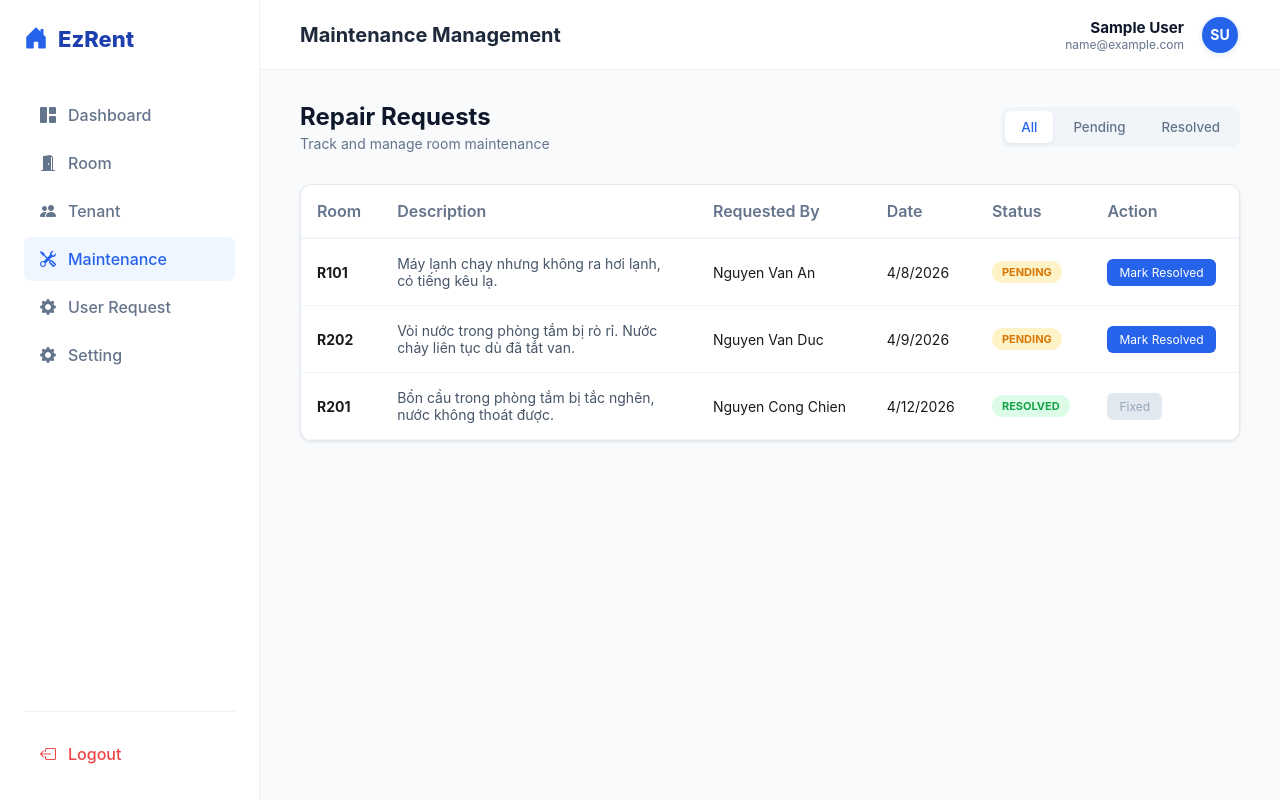
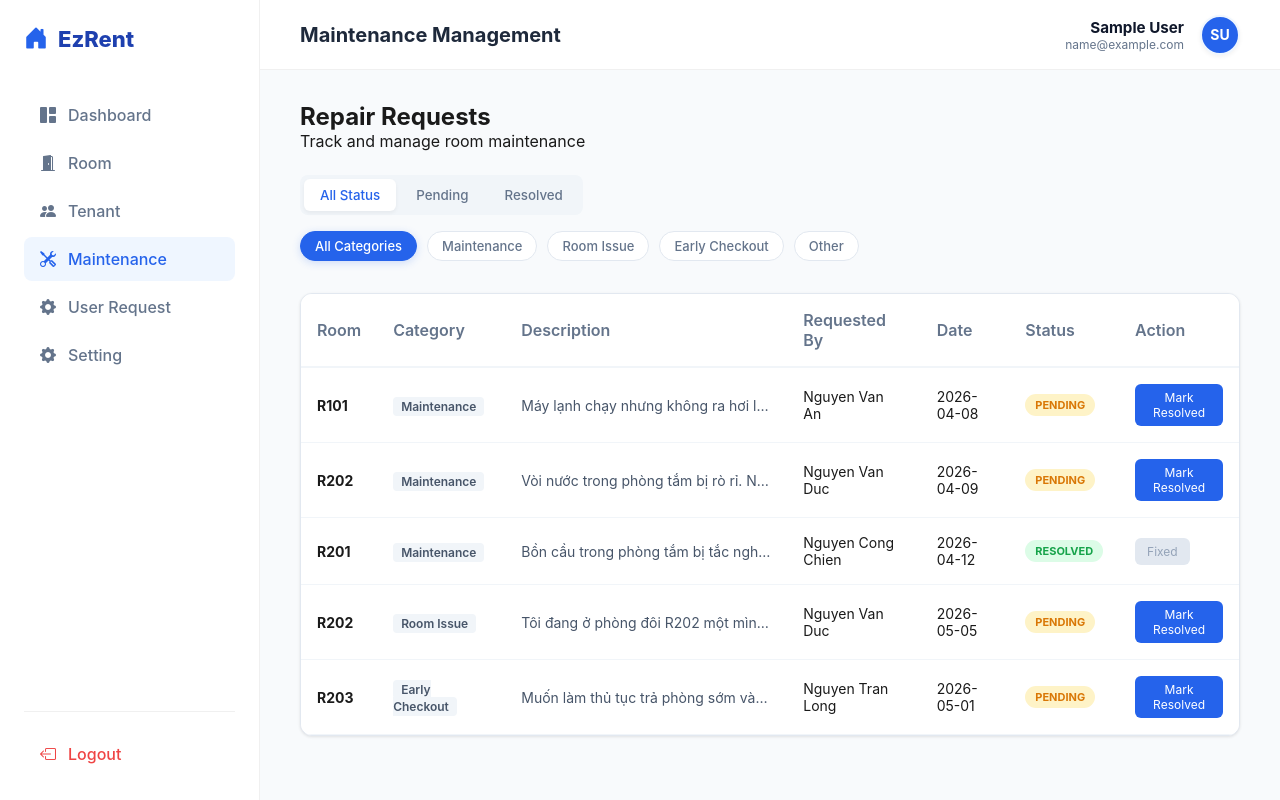
Before and after one commit to Gnoud34/EzRent, a React (Vite) app: page /maintenance in a window 1280 px wide. Built offline with nearby package versions, Linux system fonts and the light colour scheme; sample sign-in values are in the browser's storage.

Commit message:
update mock data and maintenances

```diff
--- a/src/data/mockdata.json
+++ b/src/data/mockdata.json
@@ -130,7 +130,7 @@
             "capacity": 2,
             "area": 30,
             "floor": 2,
-            "status": "occupied",
+            "status": "available",
             "amenities": [
                 "Giường",
                 "Tủ quần áo",
@@ -140,8 +140,7 @@
             ],
             "notes": "Double room with AC",
             "tenantIds": [
-                "4",
-                "6"
+                "4"
             ]
         },
         {
@@ -159,7 +158,9 @@
             ],
             "status": "available",
             "notes": "Single room",
-            "tenantIds": []
+            "tenantIds": [
+                "6"
+            ]
         },
         {
             "id": "8",
@@ -268,7 +269,7 @@
         {
             "id": "1",
             "roomNumber": "R101",
-            "title": "Điều hòa bị hỏng, không làm lạnh được",
+            "title": "Maintenance",
             "description": "Máy lạnh chạy nhưng không ra hơi lạnh, có tiếng kêu lạ.",
             "status": "pending",
             "createdAt": "2026-04-08",
@@ -277,7 +278,7 @@
         {
             "id": "2",
             "roomNumber": "R202",
-            "title": "Vòi nước bị rò rỉ",
+            "title": "Maintenance",
             "description": "Vòi nước trong phòng tắm bị rò rỉ. Nước chảy liên tục dù đã tắt van.",
             "status": "pending",
             "createdAt": "2026-04-09",
@@ -286,11 +287,29 @@
         {
             "id": "3",
             "roomNumber": "R201",
-            "title": "Bồn cầu bị tắc nghẽn",
+            "title": "Maintenance",
             "description": "Bồn cầu trong phòng tắm bị tắc nghẽn, nước không thoát được.",
             "status": "resolved",
             "createdAt": "2026-04-12",
             "createdBy": "3"
+        },
+        {
+            "id": "401",
+            "roomNumber": "R202",
+            "title": "Room Issue",
+            "description": "Tôi đang ở phòng đôi R202 một mình và muốn đăng ký ở ghép một mình (không nhận thêm người mới) để đảm bảo riêng tư. Vui lòng phản hồi chi phí chênh lệch.",
+            "status": "pending",
+            "createdAt": "2026-05-05",
+            "createdBy": "4"
+        },
+        {
+            "id": "4",
+            "roomNumber": "R203",
+            "title": "Early Checkout",
+            "description": "Muốn làm thủ tục trả phòng sớm vào cuối tháng sau.",
+            "status": "pending",
+            "createdAt": "2026-05-01",
+            "createdBy": "6"
         }
     ]
 }
--- a/src/pages/Maintenances/Maintenances.css
+++ b/src/pages/Maintenances/Maintenances.css
@@ -100,3 +100,75 @@
     padding: 40px;
     color: #94a3b8;
 }
+/* Thêm/Sửa vào Maintenances.css */
+
+.section-header-main {
+    margin-bottom: 2rem;
+}
+
+.filters-container {
+    margin-top: 1.5rem;
+    display: flex;
+    flex-direction: column;
+    gap: 1rem;
+}
+
+/* Style cho các Tag Category */
+.category-tags {
+    display: flex;
+    flex-wrap: wrap;
+    gap: 10px;
+}
+
+.category-tag {
+    padding: 6px 14px;
+    background: white;
+    border: 1px solid #e2e8f0;
+    border-radius: 20px;
+    font-size: 13px;
+    font-weight: 500;
+    color: #64748b;
+    cursor: pointer;
+    transition: all 0.2s ease;
+}
+
+.category-tag:hover {
+    border-color: #2563eb;
+    color: #2563eb;
+}
+
+.category-tag.active {
+    background: #2563eb;
+    color: white;
+    border-color: #2563eb;
+    box-shadow: 0 2px 8px rgba(37, 99, 235, 0.2);
+}
+
+/* Nhãn category trong bảng */
+.table-category-label {
+    font-size: 12px;
+    background: #f1f5f9;
+    padding: 2px 8px;
+    border-radius: 4px;
+    color: #475569;
+    font-weight: 600;
+}
+
+/* Cắt ngắn mô tả nếu quá dài */
+.desc-text {
+    max-width: 250px;
+    white-space: nowrap;
+    overflow: hidden;
+    text-overflow: ellipsis;
+}
+
+/* Các style cũ vẫn giữ nguyên */
+.filter-group {
+    background: #f1f5f9;
+    padding: 4px;
+    border-radius: 8px;
+    display: inline-flex;
+    gap: 4px;
+    width: fit-content;
+}
+/* ... */
--- a/src/pages/Maintenances/Maintenances.tsx
+++ b/src/pages/Maintenances/Maintenances.tsx
@@ -1,3 +1,4 @@
+/* eslint-disable @typescript-eslint/no-explicit-any */
 import React, { useState } from 'react';
 import Sidebar from '../../components/Sidebar/Sidebar';
 import mockData from '../../data/mockdata.json';
@@ -7,6 +8,7 @@ import Header from '../../components/Header/Header';
 interface MaintenanceRequest {
     id: string;
     roomNumber: string;
+    title: string; // Thêm trường title (Category)
     description: string;
     status: string;
     createdAt: string;
@@ -14,13 +16,23 @@ interface MaintenanceRequest {
 }
 
 const Maintenances: React.FC = () => {
-    const [requests, setRequests] = useState<MaintenanceRequest[]>(mockData.maintenanceRequests);
-    const [filter, setFilter] = useState('all');
+    const [requests, setRequests] = useState<MaintenanceRequest[]>(mockData.maintenanceRequests as any);
+    const [statusFilter, setStatusFilter] = useState('all');
+    const [categoryFilter, setCategoryFilter] = useState('all'); // State cho lọc Category
 
+    // Danh sách các loại category để hiển thị tag
+    const categories = [
+        { id: 'all', label: 'All Categories' },
+        { id: 'Maintenance', label: 'Maintenance' },
+        { id: 'Room Issue', label: 'Room Issue' },
+        { id: 'Early Checkout', label: 'Early Checkout' },
+        { id: 'Other', label: 'Other' }
+    ];
 
     const filteredRequests = requests.filter(req => {
-        if (filter === 'all') return true;
-        return req.status === filter;
+        const matchesStatus = statusFilter === 'all' || req.status === statusFilter;
+        const matchesCategory = categoryFilter === 'all' || req.title === categoryFilter;
+        return matchesStatus && matchesCategory;
     });
 
     const getTenantName = (tenantId: string) => {
@@ -40,15 +52,32 @@ const Maintenances: React.FC = () => {
                 <Header pageTitle="Maintenance Management" />
 
                 <div className="dashboard-content">
-                    <div className="section-header">
+                    <div className="section-header-main">
                         <div>
                             <h2>Repair Requests</h2>
                             <p>Track and manage room maintenance</p>
                         </div>
-                        <div className="filter-group">
-                            <button className={filter === 'all' ? 'active' : ''} onClick={() => setFilter('all')}>All</button>
-                            <button className={filter === 'pending' ? 'active' : ''} onClick={() => setFilter('pending')}>Pending</button>
-                            <button className={filter === 'resolved' ? 'active' : ''} onClick={() => setFilter('resolved')}>Resolved</button>
+
+                        <div className="filters-container">
+                            {/* Filter theo Trạng thái */}
+                            <div className="filter-group">
+                                <button className={statusFilter === 'all' ? 'active' : ''} onClick={() => setStatusFilter('all')}>All Status</button>
+                                <button className={statusFilter === 'pending' ? 'active' : ''} onClick={() => setStatusFilter('pending')}>Pending</button>
+                                <button className={statusFilter === 'resolved' ? 'active' : ''} onClick={() => setStatusFilter('resolved')}>Resolved</button>
+                            </div>
+
+                            {/* Filter theo Danh mục (Category/Title) */}
+                            <div className="category-tags">
+                                {categories.map(cat => (
+                                    <span
+                                        key={cat.id}
+                                        className={`category-tag ${categoryFilter === cat.id ? 'active' : ''}`}
+                                        onClick={() => setCategoryFilter(cat.id)}
+                                    >
+                                        {cat.label}
+                                    </span>
+                                ))}
+                            </div>
                         </div>
                     </div>
 
@@ -57,6 +86,7 @@ const Maintenances: React.FC = () => {
                             <thead>
                                 <tr>
                                     <th>Room</th>
+                                    <th>Category</th> {/* Thêm cột Category */}
                                     <th>Description</th>
                                     <th>Requested By</th>
                                     <th>Date</th>
@@ -68,9 +98,14 @@ const Maintenances: React.FC = () => {
                                 {filteredRequests.map(req => (
                                     <tr key={req.id}>
                                         <td className="room-col"><strong>{req.roomNumber}</strong></td>
-                                        <td className="desc-col">{req.description}</td>
+                                        <td>
+                                            <span className="table-category-label">{req.title}</span>
+                                        </td>
+                                        <td className="desc-col">
+                                            <div className="desc-text" title={req.description}>{req.description}</div>
+                                        </td>
                                         <td>{getTenantName(req.createdBy)}</td>
-                                        <td>{new Date(req.createdAt).toLocaleDateString()}</td>
+                                        <td>{req.createdAt}</td>
                                         <td>
                                             <span className={`status-badge ${req.status}`}>
                                                 {req.status.toUpperCase()}
@@ -93,7 +128,7 @@ const Maintenances: React.FC = () => {
                             </tbody>
                         </table>
                         {filteredRequests.length === 0 && (
-                            <div className="no-data">No maintenance requests found.</div>
+                            <div className="no-data">No requests found for this filter.</div>
                         )}
                     </div>
                 </div>
```
